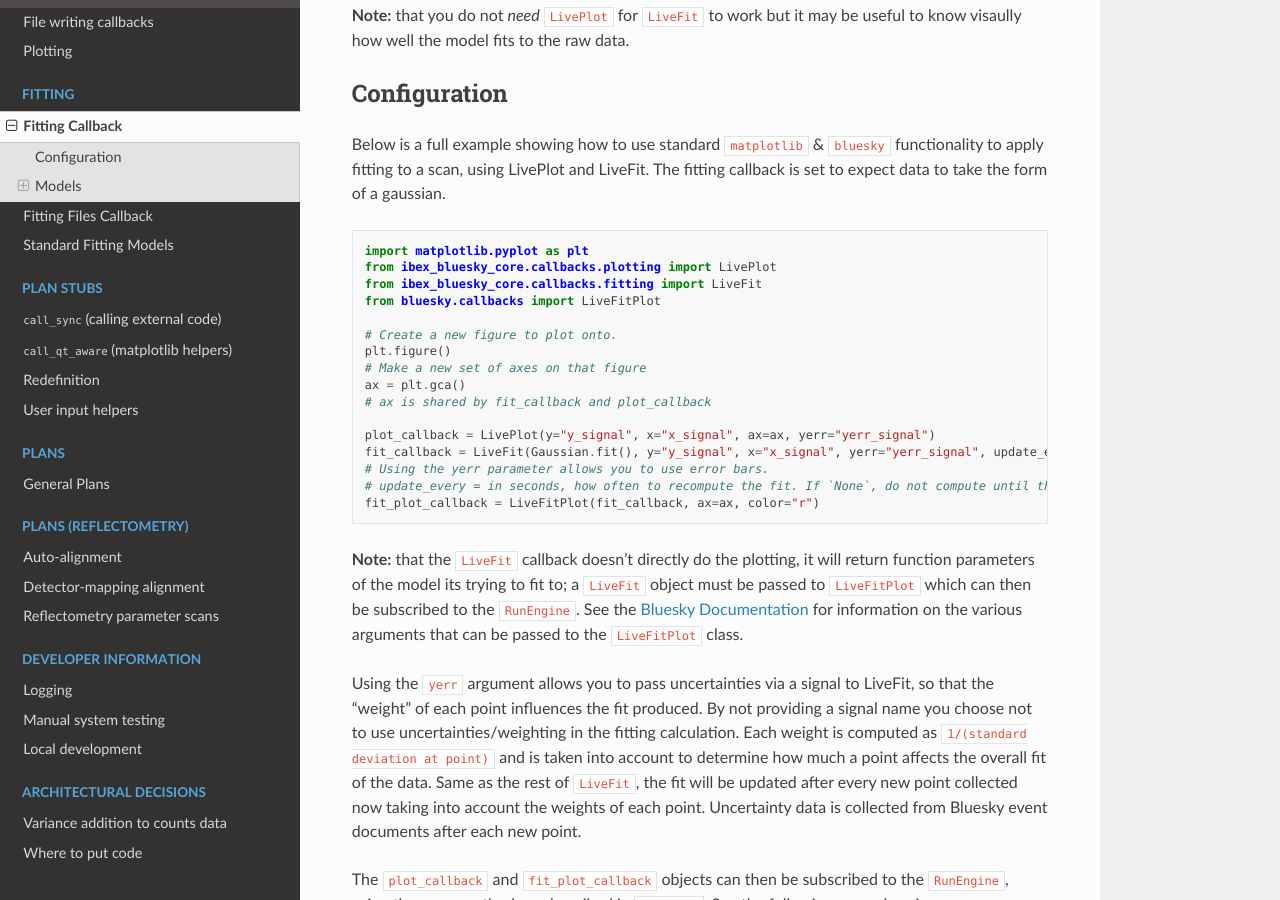
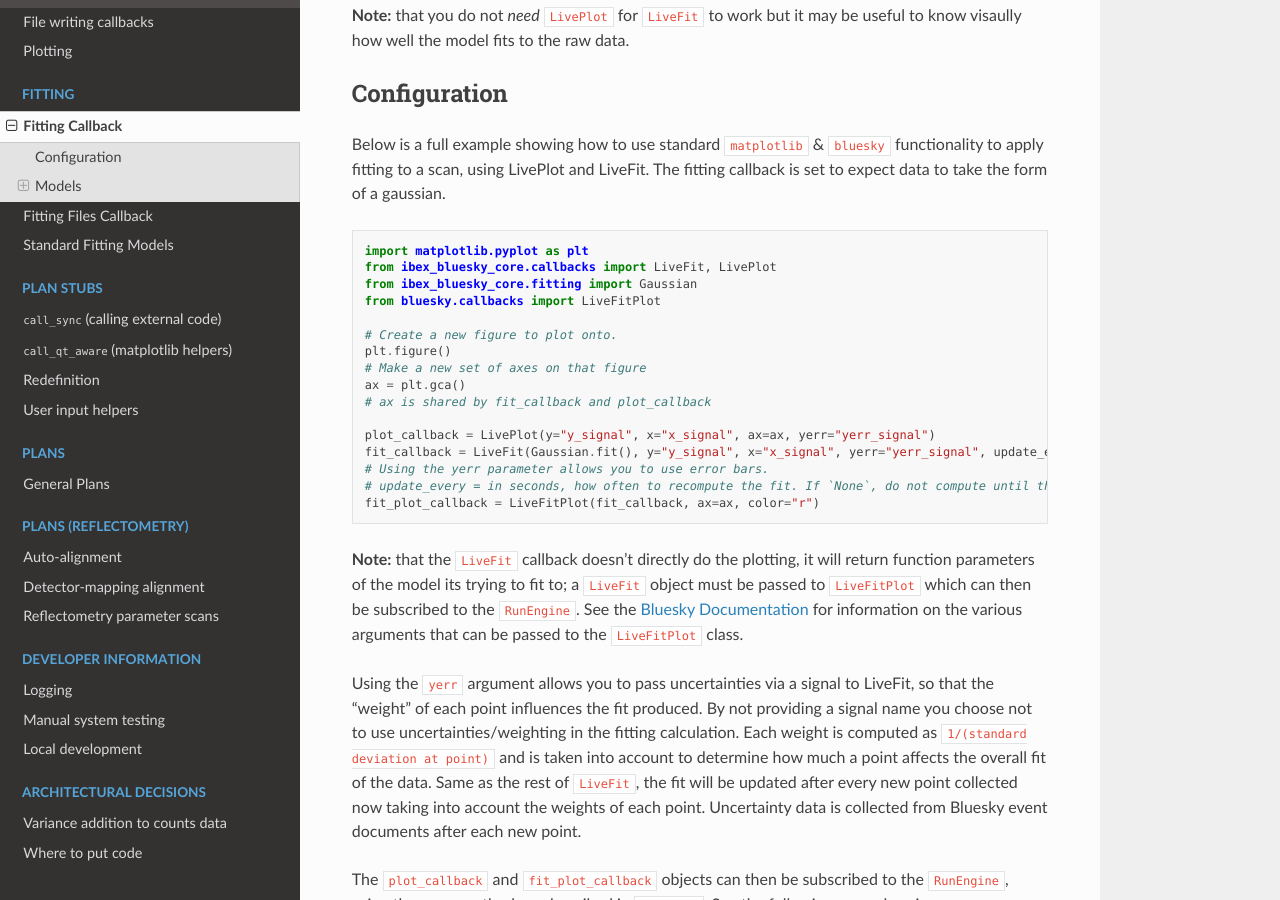
Before and after one commit to ISISComputingGroup/ibex_bluesky_core, a Sphinx documentation site: the page built from doc/fitting/fitting.md, in a window 1280 px wide and 900 px high, scrolled down 466 px. Built offline with Sphinx 7.4.7 and the Read the Docs theme 3.1.0, drawn with Linux system fonts in a browser that asks for light colours; pages that are not in the unit, such as notebooks, are missing from menus; some of the changed text lies outside the part shown.

Commit message:
fix some sphinx warnings

````diff
--- a/doc/fitting/fitting.md
+++ b/doc/fitting/fitting.md
@@ -1,21 +1,21 @@
 # Fitting Callback
 
-Similar to [`LivePlot`](../callbacks/plotting.md), [`ibex_bluesky_core`](ibex_bluesky_core) provides a thin wrapper around Bluesky's [`LiveFit`](ibex_bluesky_core.callbacks.fitting.LiveFit) class, enhancing it with additional functionality to better support real-time data fitting. This wrapper not only offers a wide selection of models to fit your data on, but also introduces guess generation for fit parameters. As new data points are acquired, the wrapper refines these guesses dynamically, improving the accuracy of the fit with each additional piece of data, allowing for more efficient and adaptive real-time fitting workflows.
+Similar to [`LivePlot`](../callbacks/plotting.md), [`ibex_bluesky_core`](ibex_bluesky_core) provides a thin wrapper around Bluesky's [`LiveFit`](ibex_bluesky_core.callbacks.LiveFit) class, enhancing it with additional functionality to better support real-time data fitting. This wrapper not only offers a wide selection of models to fit your data on, but also introduces guess generation for fit parameters. As new data points are acquired, the wrapper refines these guesses dynamically, improving the accuracy of the fit with each additional piece of data, allowing for more efficient and adaptive real-time fitting workflows.
 
 In order to use the wrapper, import[`LiveFit`](ibex_bluesky_core.callbacks.fitting.LiveFit from [`ibex_bluesky_core`](ibex_bluesky_core) rather than
 `bluesky` directly:
 ```py
 from ibex_bluesky_core.callbacks.fitting import LiveFit
 ```
-**Note:** that you do not *need* [`LivePlot`](ibex_bluesky_core.callbacks.plotting.LivePlot)  for [`LiveFit`](ibex_bluesky_core.callbacks.fitting.LiveFit) to work but it may be useful to know visaully how well the model fits to the raw data.
+**Note:** that you do not *need* [`LivePlot`](ibex_bluesky_core.callbacks.LivePlot)  for [`LiveFit`](ibex_bluesky_core.callbacks.LiveFit) to work but it may be useful to know visaully how well the model fits to the raw data.
 
 ## Configuration
 
 Below is a full example showing how to use standard `matplotlib` & `bluesky` functionality to apply fitting to a scan, using LivePlot and LiveFit. The fitting callback is set to expect data to take the form of a gaussian.
 ```py
 import matplotlib.pyplot as plt
-from ibex_bluesky_core.callbacks.plotting import LivePlot
-from ibex_bluesky_core.callbacks.fitting import LiveFit
+from ibex_bluesky_core.callbacks import LiveFit, LivePlot
+from ibex_bluesky_core.fitting import Gaussian
 from bluesky.callbacks import LiveFitPlot
 
 # Create a new figure to plot onto.
@@ -31,9 +31,9 @@
 fit_plot_callback = LiveFitPlot(fit_callback, ax=ax, color="r")
 ```
 
-**Note:** that the [`LiveFit`](ibex_bluesky_core.callbacks.fitting.LiveFit) callback doesn't directly do the plotting, it will return function parameters of the model its trying to fit to; a [`LiveFit`](ibex_bluesky_core.callbacks.fitting.LiveFit) object must be passed to `LiveFitPlot` which can then be subscribed to the `RunEngine`. See the [Bluesky Documentation](https://blueskyproject.io/bluesky/main/callbacks.html#livefitplot) for information on the various arguments that can be passed to the `LiveFitPlot` class.
+**Note:** that the [`LiveFit`](ibex_bluesky_core.callbacks.LiveFit) callback doesn't directly do the plotting, it will return function parameters of the model its trying to fit to; a [`LiveFit`](ibex_bluesky_core.callbacks.LiveFit) object must be passed to `LiveFitPlot` which can then be subscribed to the `RunEngine`. See the [Bluesky Documentation](https://blueskyproject.io/bluesky/main/callbacks.html#livefitplot) for information on the various arguments that can be passed to the `LiveFitPlot` class.
 
-Using the `yerr` argument allows you to pass uncertainties via a signal to LiveFit, so that the "weight" of each point influences the fit produced. By not providing a signal name you choose not to use uncertainties/weighting in the fitting calculation. Each weight is computed as `1/(standard deviation at point)` and is taken into account to determine how much a point affects the overall fit of the data. Same as the rest of [`LiveFit`](ibex_bluesky_core.callbacks.fitting.LiveFit), the fit will be updated after every new point collected now taking into account the weights of each point. Uncertainty data is collected from Bluesky event documents after each new point.
+Using the `yerr` argument allows you to pass uncertainties via a signal to LiveFit, so that the "weight" of each point influences the fit produced. By not providing a signal name you choose not to use uncertainties/weighting in the fitting calculation. Each weight is computed as `1/(standard deviation at point)` and is taken into account to determine how much a point affects the overall fit of the data. Same as the rest of [`LiveFit`](ibex_bluesky_core.callbacks.LiveFit), the fit will be updated after every new point collected now taking into account the weights of each point. Uncertainty data is collected from Bluesky event documents after each new point.
 
 The `plot_callback` and `fit_plot_callback` objects can then be subscribed to the `RunEngine`, using the same methods as described in [`LivePlot`](../callbacks/plotting.md). See the following example using `@subs_decorator`:
 
@@ -79,7 +79,7 @@
 
 ```py
 from bluesky.callbacks import LiveFitPlot
-from ibex_bluesky_core.callbacks.fitting import [FIT]
+from ibex_bluesky_core.fitting import [FIT]
 
 # Pass [FIT].fit() to the first parameter of LiveFit
 lf = LiveFit([FIT].fit(), y="y_signal", x="x_signal", update_every=0.5)
@@ -87,7 +87,7 @@
 # Then subscribe to LiveFitPlot(lf, ...)
 ```
 
-The `[FIT].fit()` function will pass the [`FitMethod`](ibex_bluesky_core.callbacks.fitting.FitMethod) object straight to the [`LiveFit`](ibex_bluesky_core.callbacks.fitting.LiveFit) class.
+The `[FIT].fit()` function will pass the [`FitMethod`](ibex_bluesky_core.fitting.FitMethod) object straight to the [`LiveFit`](ibex_bluesky_core.callbacks.LiveFit) class.
 
 **Note:** that for the fits in the above table that require parameters, you will need to pass value(s) to their `.fit` method. For example Polynomial fitting:
 
````
Also changed, not shown: other parts of doc/fitting/fitting.md (+4 -2 lines), doc/plans/reflectometry/detector_mapping_alignment.md (+2 -2 lines).
